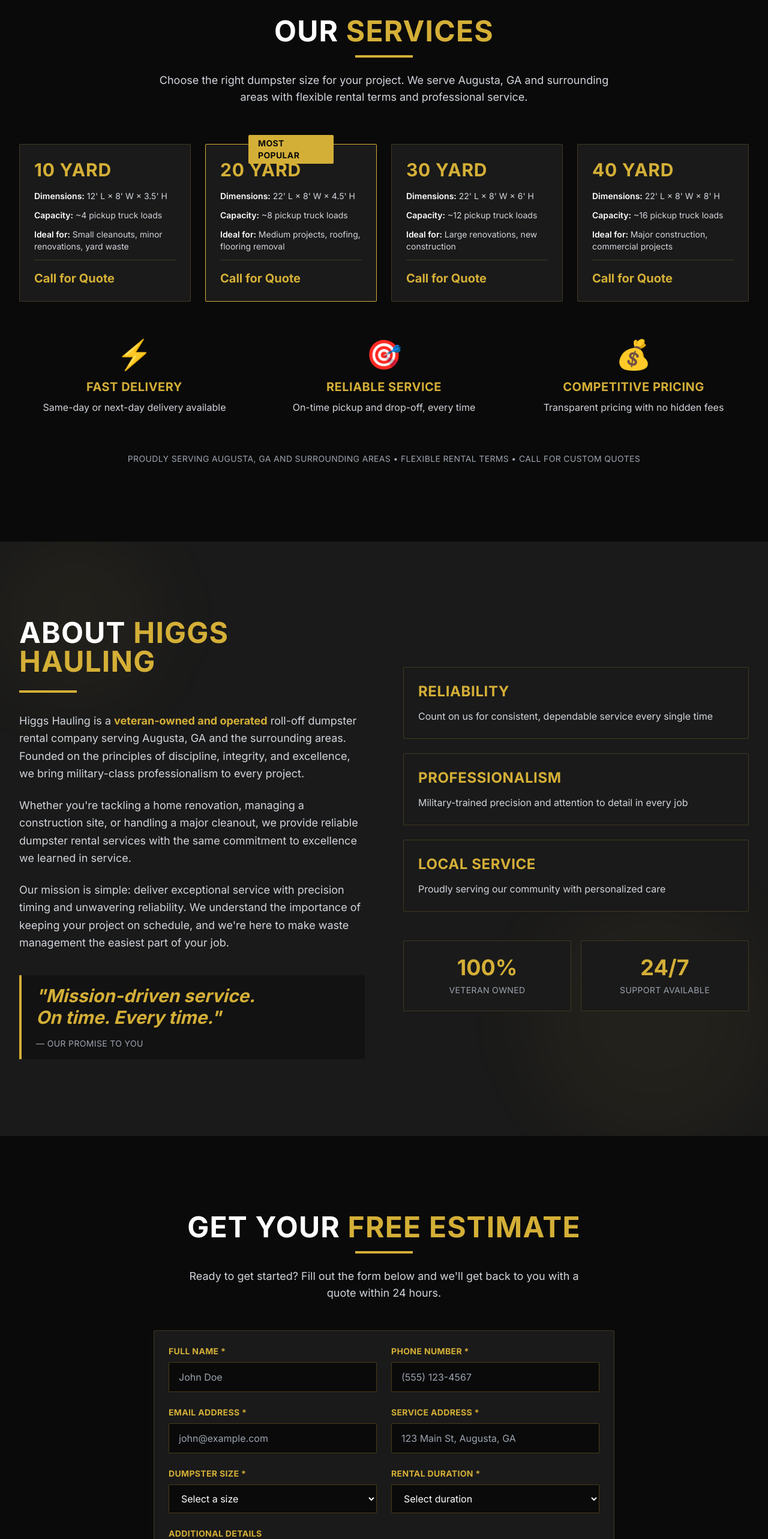
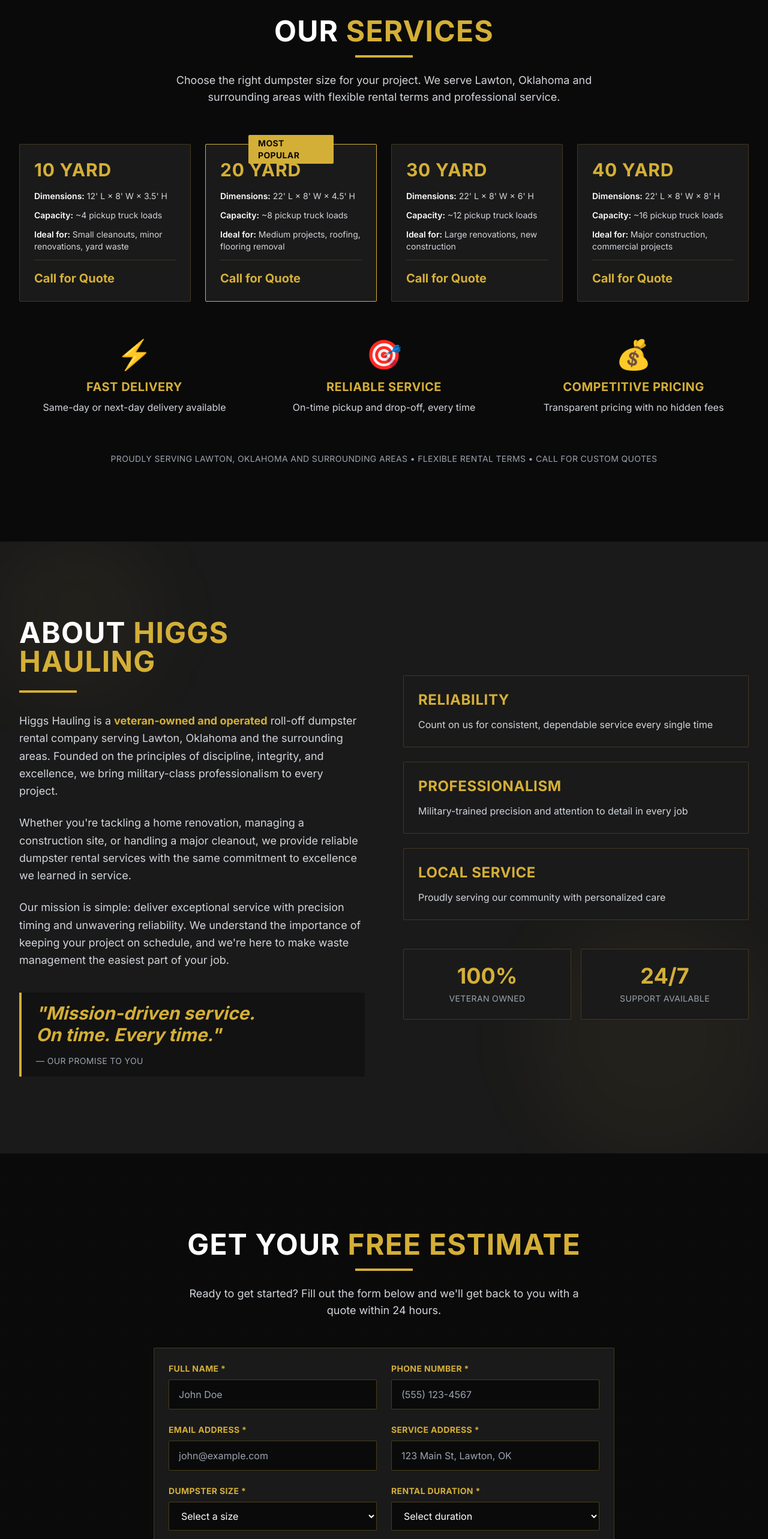
Before and after one commit to J-u-s-t-J-o-s-h/HiggsHauling, a Next.js app: page / in a window 1280 px wide. Shown: the part 900-3466 px from the top of the page at 60% size. Built offline with nearby package versions, Linux system fonts and the light colour scheme.

Commit message:
Update location from Augusta, GA to Lawton, Oklahoma throughout the site

```diff
--- a/app/layout.tsx
+++ b/app/layout.tsx
@@ -16,14 +16,15 @@
 })
 
 export const metadata: Metadata = {
-  title: 'Higgs Hauling | Roll-Off Dumpster Rentals | Augusta GA',
-  description: 'Military-class professionalism meets reliable dumpster rental services. Veteran-owned roll-off dumpster rentals serving Augusta, GA and surrounding areas. Fast delivery, on-time service.',
+  title: 'Higgs Hauling | Roll-Off Dumpster Rentals | Lawton OK',
+  description: 'Military-class professionalism meets reliable dumpster rental services. Veteran-owned roll-off dumpster rentals serving Lawton, Oklahoma and surrounding areas. Fast delivery, on-time service.',
   keywords: [
     'dumpster rental',
     'roll-off dumpster',
     'waste management',
-    'Augusta GA',
-    'dumpster rental Augusta',
+    'Lawton OK',
+    'Lawton Oklahoma',
+    'dumpster rental Lawton',
     'veteran owned',
     'construction dumpster',
     'residential dumpster',
@@ -38,7 +39,7 @@
   },
   openGraph: {
     title: 'Higgs Hauling | Roll-Off Dumpster Rentals',
-    description: 'Mission-driven dumpster rental service. On time. Every time. Veteran-owned and operated in Augusta, GA.',
+    description: 'Mission-driven dumpster rental service. On time. Every time. Veteran-owned and operated in Lawton, Oklahoma.',
     url: 'https://higgshauling.com',
     siteName: 'Higgs Hauling',
     locale: 'en_US',
--- a/components/About.tsx
+++ b/components/About.tsx
@@ -46,7 +46,7 @@
             <div className="space-y-6 text-gray-300 text-lg leading-relaxed">
               <p>
                 Higgs Hauling is a <strong className="text-gold">veteran-owned and operated</strong> roll-off
-                dumpster rental company serving Augusta, GA and the surrounding areas. Founded on the principles
+                dumpster rental company serving Lawton, Oklahoma and the surrounding areas. Founded on the principles
                 of discipline, integrity, and excellence, we bring military-class professionalism to every project.
               </p>
 
--- a/components/ContactForm.tsx
+++ b/components/ContactForm.tsx
@@ -180,7 +180,7 @@
                   {...register('address', { required: 'Address is required' })}
                   className="w-full px-4 py-3 bg-matte-black border border-gold/30 rounded-sm text-white
                            focus:border-gold focus:outline-none focus:ring-2 focus:ring-gold/20 transition-all"
-                  placeholder="123 Main St, Augusta, GA"
+                  placeholder="123 Main St, Lawton, OK"
                 />
                 {errors.address && (
                   <p className="mt-1 text-sm text-red-400">{errors.address.message}</p>
--- a/components/Footer.tsx
+++ b/components/Footer.tsx
@@ -59,7 +59,7 @@
                 </a>
               </li>
               <li className="text-gray-400">
-                📍 Augusta, GA
+                📍 Lawton, Oklahoma
               </li>
             </ul>
           </div>
--- a/components/Services.tsx
+++ b/components/Services.tsx
@@ -110,7 +110,7 @@
           </h2>
           <div className="w-24 h-1 bg-gold mx-auto mb-6"></div>
           <p className="text-gray-300 text-lg max-w-3xl mx-auto">
-            Choose the right dumpster size for your project. We serve Augusta, GA and surrounding areas
+            Choose the right dumpster size for your project. We serve Lawton, Oklahoma and surrounding areas
             with flexible rental terms and professional service.
           </p>
         </motion.div>
@@ -149,7 +149,7 @@
           className="mt-16 text-center"
         >
           <p className="text-gray-400 text-sm uppercase tracking-wide">
-            Proudly serving Augusta, GA and surrounding areas • Flexible rental terms • Call for custom quotes
+            Proudly serving Lawton, Oklahoma and surrounding areas • Flexible rental terms • Call for custom quotes
           </p>
         </motion.div>
       </div>
```
Also changed, not shown: 1 other file (tests, documents, lock files or other folders).
